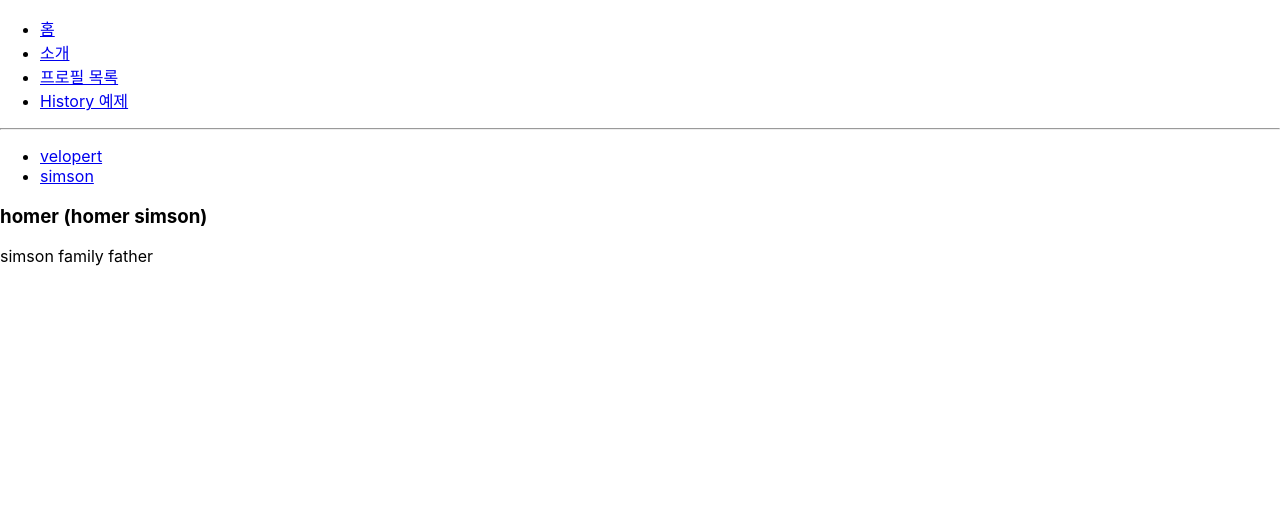
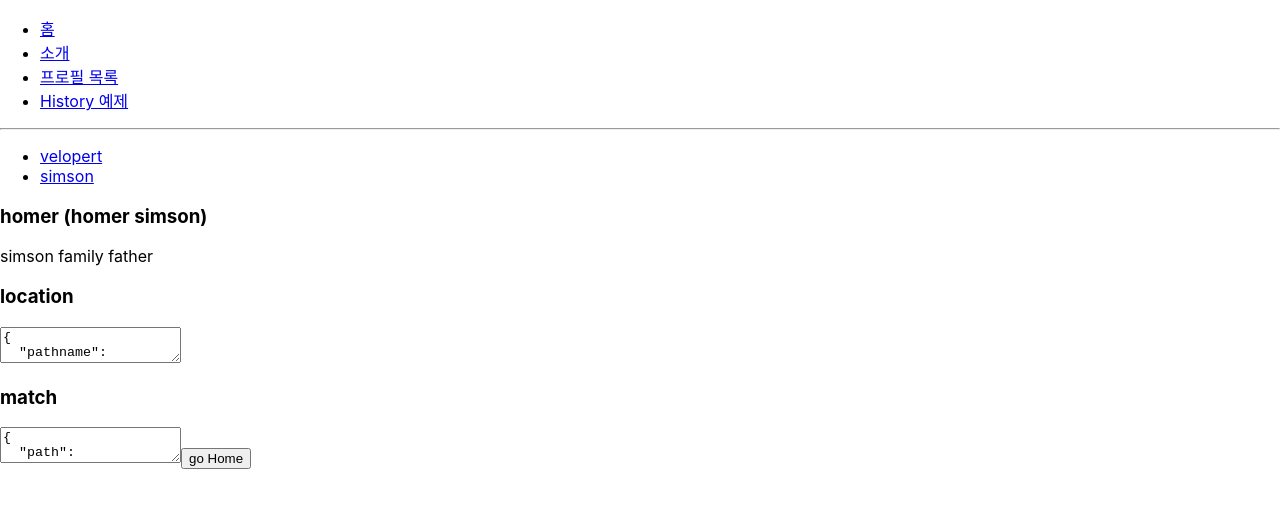
Before and after one commit to eagleduk/router-tutorial, a React (Create React App) app: page /profiles/homer in a window 1280 px wide. Shown: the top 508 px of the page. Built offline with nearby package versions, Linux system fonts and the light colour scheme.

Commit message:
리액트 라우터 부가기능 - 2 withRouter   - route 컴포넌트를 사용하지 않아도 location, match, history 값을 사용하게 해준다.   - 하지만 match 값은 실제 match 값이 있는 컴포넌트에서 값은 정상적으로 가져올 수 있다.

```diff
--- a/src/Profile.js
+++ b/src/Profile.js
@@ -1,3 +1,4 @@
+import WIthRouterSample from "./WIthRouterSample";
 
 const profileData = {
     velopert: {
@@ -26,6 +27,8 @@
             <p>
                 {profile.description}
             </p>
+
+            <WIthRouterSample />
         </div>
     )
 }
--- /dev/null
+++ b/src/WIthRouterSample.js
@@ -0,0 +1,15 @@
+import { withRouter } from "react-router-dom";
+
+function WithRouterSample({ location, match, history }) {
+    return (
+        <div>
+            <h3>location</h3>
+            <textarea value={JSON.stringify(location, null, 2)} readOnly />
+            <h3>match</h3>
+            <textarea value={JSON.stringify(match, null, 2)} readOnly />
+            <button onClick={() => history.push("/")}>go Home</button>
+        </div>
+    )
+}
+
+export default withRouter(WithRouterSample);
```
Also changed, not shown: 1 other file (tests, documents, lock files or other folders).
